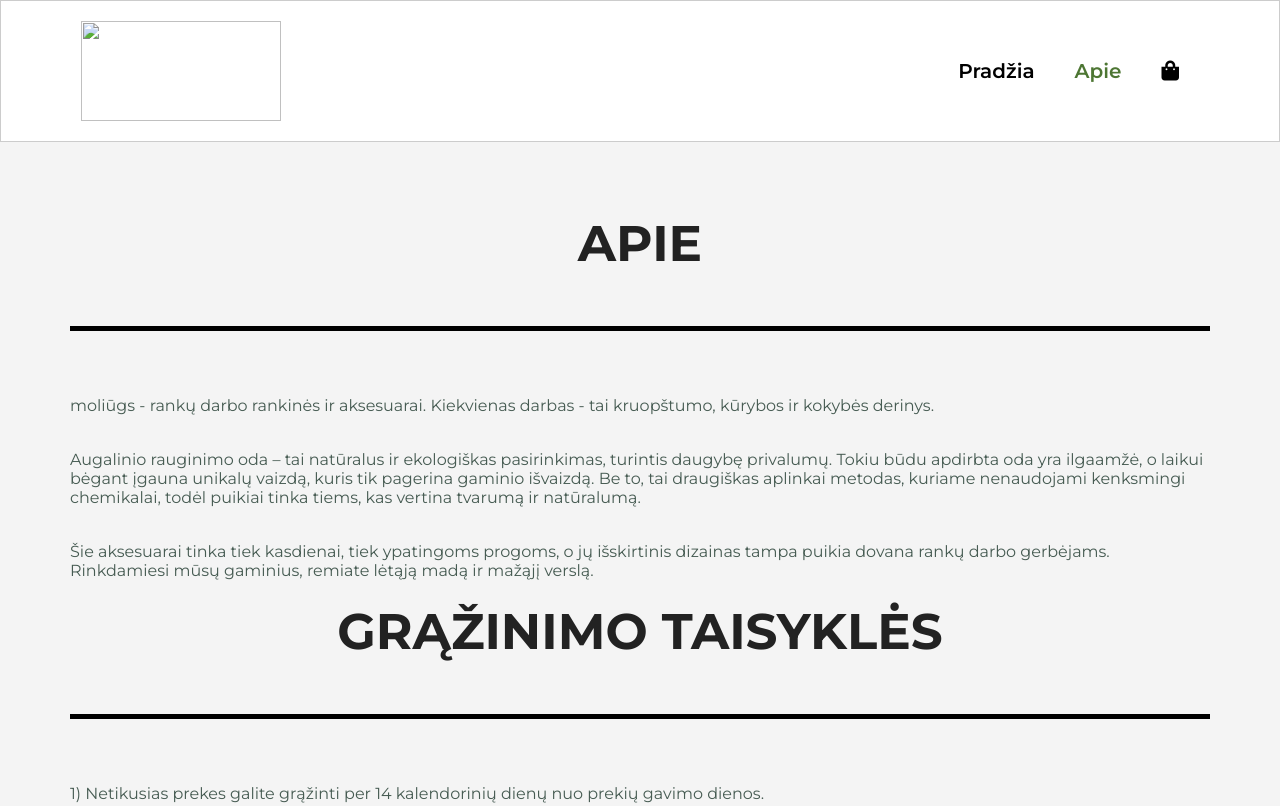
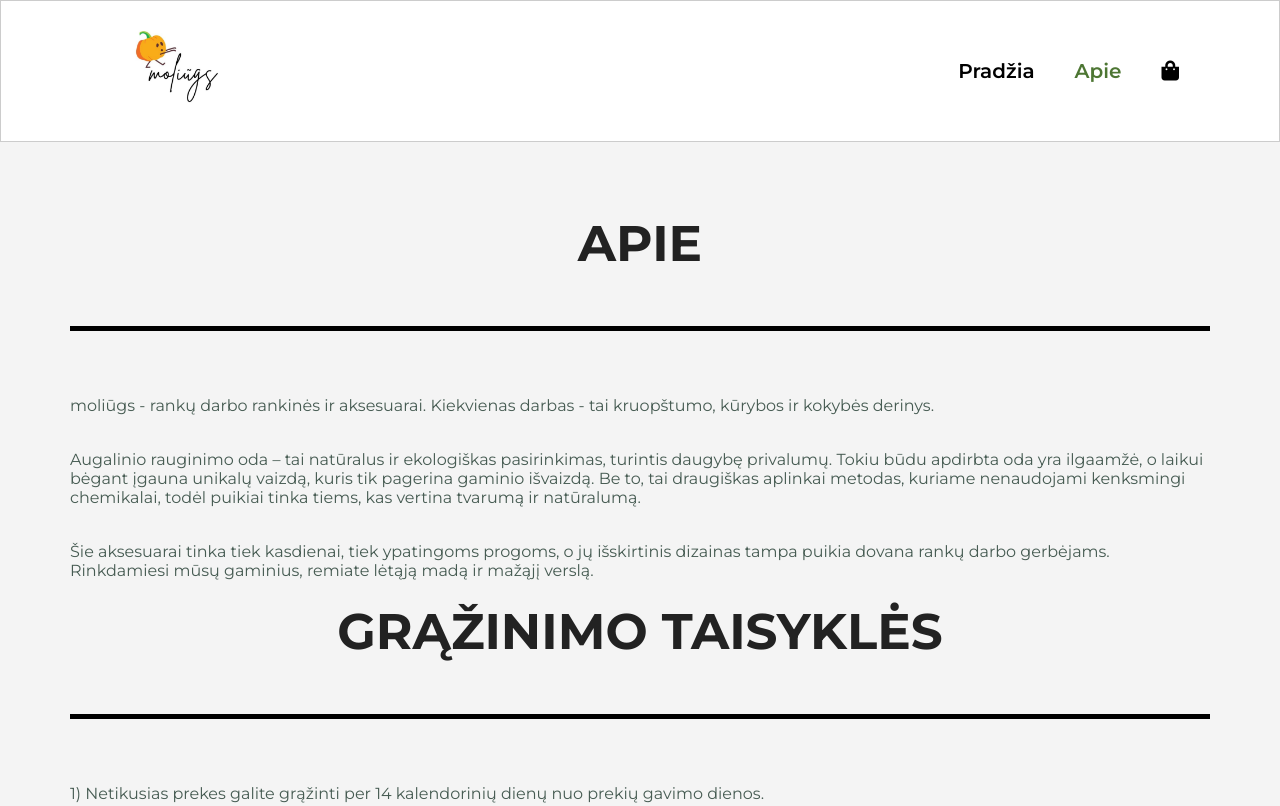
Before and after one commit to riverflow8/riverflow8.github.io, a plain HTML site: page apie.html in a window 1280 px wide. Shown: the top 806 px of the page. Drawn offline with Linux system fonts and the light colour scheme.

Commit message:
Update apie.html

```diff
--- a/apie.html
+++ b/apie.html
@@ -12,7 +12,7 @@
 
     <section id="header">
         <a href="#" class="logo-container">
-            <img src="img/logo.png" class="logo" alt="">
+            <img src="https://riverflow8.github.io/logo.png" class="logo" alt="">
         </a>
         <div>
             <ul id="navbar">
@@ -113,7 +113,7 @@
 
     <footer class="section-p1">
         <div class="col">
-            <img class="logo" src="img/logo.png" alt="">
+            <img class="logo" src="https://riverflow8.github.io/logo.png" alt="">
         </div>
 
         <div class="col">
```
